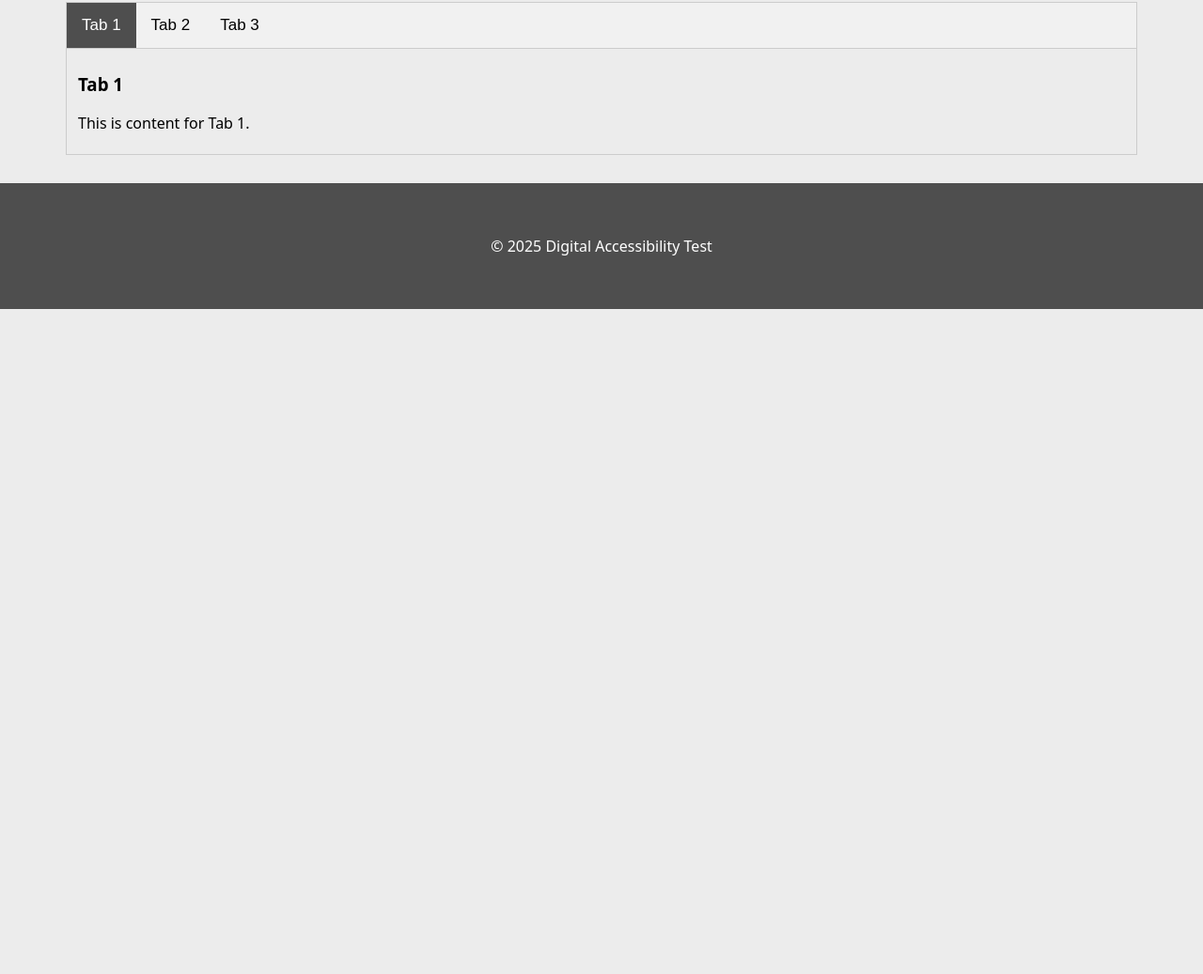
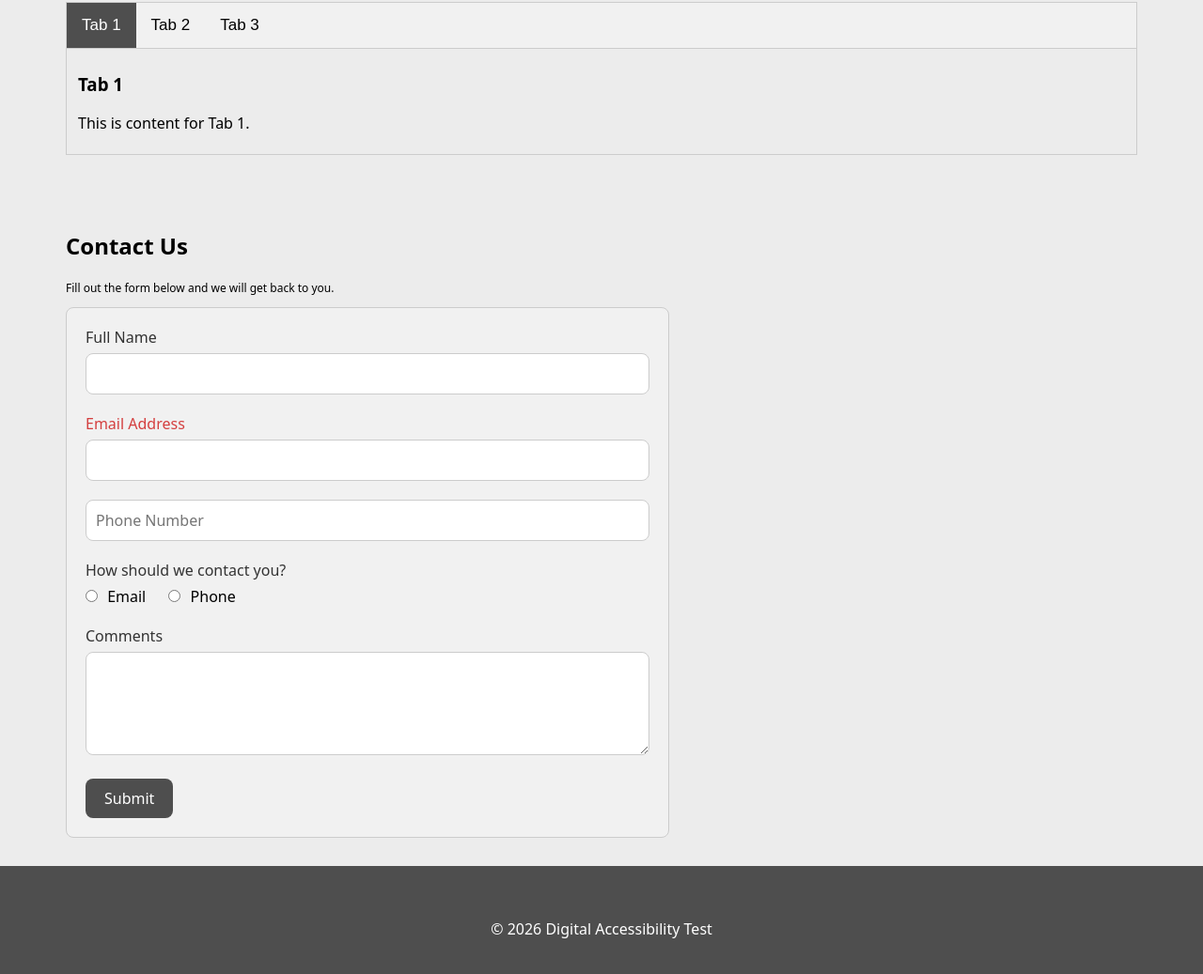
Before and after one commit to althe3rd/Digital-Accessibility-Test, a website built with Parcel: page src/index.html in a window 1280 px wide. Shown: the part 1141-2178 px from the top of the page at 94% size. Before the commit the page ends 1470 px from the top, so only its background shows below. Built offline with nearby package versions, Linux system fonts and the light colour scheme.

Commit message:
added a form to the test

```diff
--- a/src/css/style.css
+++ b/src/css/style.css
@@ -235,3 +235,76 @@ a.button.secondary {
   .gridGroup .gridItem:nth-child(2) {
     order: 1;
   }
+
+  /* contact form */
+  .contactForm {
+    background-color: #f1f1f1;
+    padding: 20px;
+    border-radius: var(--border-radius);
+    border: 1px solid #ccc;
+    max-width: 600px;
+  }
+
+  .contactForm .formRow {
+    margin-bottom: 20px;
+  }
+
+  .contactForm .formRow:last-child {
+    margin-bottom: 0;
+  }
+
+  .contactForm .formLabel,
+  .contactForm label {
+    display: block;
+    margin-bottom: 6px;
+    color: var(--main-text-color);
+  }
+
+  .contactForm .formLabel.required {
+    color: #d43f3f;
+  }
+
+  .contactForm input[type="text"],
+  .contactForm textarea {
+    width: 100%;
+    box-sizing: border-box;
+    padding: 10px;
+    border: 1px solid #ccc;
+    border-radius: var(--border-radius);
+    background-color: #fff;
+    color: var(--main-text-color);
+    font-family: inherit;
+    font-size: 1em;
+  }
+
+  .contactForm textarea {
+    resize: vertical;
+  }
+
+  .contactForm input[type="radio"] {
+    margin: 0 6px 0 0;
+  }
+
+  .contactForm input[type="radio"] ~ input[type="radio"] {
+    margin-left: 20px;
+  }
+
+  .contactForm input[type="text"]:focus,
+  .contactForm textarea:focus {
+    outline: none;
+  }
+
+  .contactForm .formSubmit {
+    display: inline-block;
+    padding: 10px 20px;
+    border-radius: var(--main-button-border-radius);
+    color: var(--main-button-text-color);
+    background-color: var(--main-button-bg-color);
+    transition: 0.3s;
+    cursor: pointer;
+  }
+
+  .contactForm .formSubmit:hover {
+    background-color: var(--main-button-hover-bg-color);
+    color: var(--main-button-hover-text-color);
+  }
--- a/src/index.html
+++ b/src/index.html
@@ -97,12 +97,48 @@
 
     </div>
 
+    <div class="contentWidth">
+      <h2>Contact Us</h2>
+      <p class="smallText">Fill out the form below and we will get back to you.</p>
+
+      <form class="contactForm" action="#">
+        <div class="formRow">
+          <span class="formLabel">Full Name</span>
+          <input type="text" id="name" name="name">
+        </div>
+
+        <div class="formRow">
+          <span class="formLabel required">Email Address</span>
+          <input type="text" id="emailField" name="email">
+        </div>
+
+        <div class="formRow">
+          <input type="text" id="phone" name="phone" placeholder="Phone Number">
+        </div>
+
+        <div class="formRow">
+          <span class="formLabel">How should we contact you?</span>
+          <input type="radio" id="byEmail" name="contactMethod" value="email"> Email
+          <input type="radio" id="byPhone" name="contactMethod" value="phone"> Phone
+        </div>
+
+        <div class="formRow">
+          <label>Comments</label>
+          <textarea id="comments" name="comments" rows="4"></textarea>
+        </div>
+
+        <div class="formRow">
+          <div class="formSubmit" onclick="this.closest('form').submit()">Submit</div>
+        </div>
+      </form>
+    </div>
+
     <div class="subTitle">Determine what barriers are present. <img src="img/downarrow.png" /></div>
   </main>
 
   <footer>
     <div class="contentWidth">
-      <p>&copy; 2025 Digital Accessibility Test</p>
+      <p>&copy; 2026 Digital Accessibility Test</p>
     </div>
   </footer>
 
```
